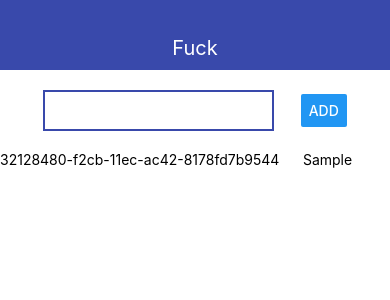
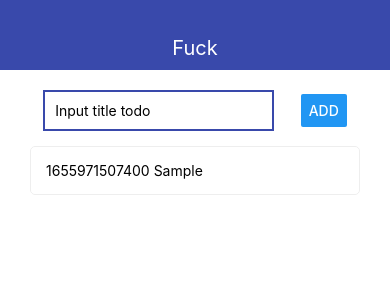
Before and after one commit to Tsyriulnikov/reactnative_demo, a React Native app: screen / in a window 390 px wide. Both pictures are taken after typing "Sample" into the empty fields and a click on the button "ADD". Shown: the top 300 px of the page. Built offline with nearby package versions, Linux system fonts and the light colour scheme.

Commit message:
v.28.06.22.2

```diff
--- a/App.tsx
+++ b/App.tsx
@@ -1,16 +1,16 @@
-import {Button, FlatList, StyleSheet, Text, View} from 'react-native';
+import {FlatList, StyleSheet, View} from 'react-native';
 import {Navbar} from './src/components/Navbar'
 import {AddTodo} from "./src/components/AddTodo";
 import {useState} from "react";
-import { v1 } from 'uuid';
 import {Todo} from "./src/components/Todo";
 
-export type todosType={
-    id:string
-    title:string
+
+export type TodosType = {
+    id: string
+    title: string
 }
 export default function App() {
-    const [todos, setTodos] = useState<Array<todosType>>([])
+    const [todos, setTodos] = useState<Array<TodosType>>([])
     const addTodoHandler = (title: string) => {
 
         // const newTodo = {
@@ -18,25 +18,35 @@ export default function App() {
         //     title: title
         // }
         // setTodos([...todos, newTodo])
-        setTodos(prev=>[
+        setTodos(prev => [
             ...prev,
             {
-                    id: v1(),
-                    title: title
+                id: Date.now().toString(),
+                title: title
             }
         ])
     }
-
+const removeTodo=(id:string)=>{
+    setTodos((prev)=>prev.filter((todo)=>id!==todo.id))
+}
 
     return (
         <View>
             <Navbar title={'Fuck'}/>
             <View style={styles.container}>
                 <AddTodo addTodoHandler={addTodoHandler}/>
+
+                <FlatList
+                    keyExtractor={item => item.id.toString()}
+                    data={todos}
+                    renderItem={({item}) => (<Todo id={item.id}
+                                                   title={item.title}
+                                                   callBackRemove={removeTodo}/>)}
+                />
+
             </View>
-            {todos.map(el=><Todo id={el.id} title={el.title}/>)}
+            {/*{todos.map(el => (<Todo key={el.id} id={el.id} todo={el}/>))}*/}
             {/*{todos.map(el=><Text key={el.id}>{el.title} </Text>)}*/}
-
         </View>
     );
 }
--- a/package.json
+++ b/package.json
@@ -16,14 +16,14 @@
     "react": "17.0.2",
     "react-dom": "17.0.2",
     "react-native": "0.68.2",
-    "react-native-web": "0.17.7",
-    "uuid": "^8.3.2"
+    "react-native-web": "0.17.7"
   },
   "devDependencies": {
     "@babel/core": "^7.12.9",
     "@types/react": "~17.0.21",
     "@types/react-native": "~0.66.13",
     "@types/uuid": "^8.3.4",
+    "@types/uuid4": "^2.0.0",
     "typescript": "~4.3.5"
   },
   "private": true
--- a/src/components/AddTodo.tsx
+++ b/src/components/AddTodo.tsx
@@ -1,5 +1,5 @@
 import React, {useState} from "react"
-import {View, StyleSheet, Button, TextInput, NativeSyntheticEvent, TextInputChangeEventData} from "react-native";
+import {View, StyleSheet, Button, TextInput, NativeSyntheticEvent, TextInputChangeEventData, Alert} from "react-native";
 
 type AddtodoType = {
     addTodoHandler: (title: string) => void
@@ -10,16 +10,24 @@ export const AddTodo = (props: AddtodoType) => {
     const onChangeHandler = (text: string) => {
         setInputTitle(text)
     }
-const addButtonHandler = () => {
-  props.addTodoHandler(inputTitle)
-   setInputTitle('')
-}
+    const addButtonHandler = () => {
+        if (inputTitle) {
+            props.addTodoHandler(inputTitle)
+            setInputTitle('')
+        } else {
+            Alert.alert('Require title todo!')
+        }
+    }
 
     return (
         <View style={styles.block}>
             <TextInput style={styles.input}
                        value={inputTitle}
-                       onChangeText={text => onChangeHandler(text)}
+                       onChangeText={onChangeHandler}
+                       placeholder={"Input title todo"}
+                       autoCorrect={false}
+                       autoCapitalize={'none'}
+                       autoFocus={true}
             />
             <Button title={'Add'} onPress={addButtonHandler}/>
         </View>
@@ -29,13 +37,16 @@ const styles = StyleSheet.create({
     block: {
         flexDirection: 'row',
         justifyContent: "space-around",
-        alignItems: 'center'
+        alignItems: 'center',
+        marginBottom: 15,
+
     },
     input: {
         width: '70%',
         borderStyle: 'solid',
         borderWidth: 2,
         borderColor: '#3949ab',
-        padding: 10
+        padding: 10,
+
     }
 })
--- a/src/components/Todo.tsx
+++ b/src/components/Todo.tsx
@@ -1,20 +1,40 @@
-import React from "react";
-import {View, Text, StyleSheet} from "react-native";
+import React, {useCallback} from "react";
+import {View, Text, StyleSheet, TouchableOpacity} from "react-native";
+import {TodosType} from "../../App";
 
 type TodoPropsType = {
     title: string
-    id:string
+    id: string
+    callBackRemove: (id: string) => void
 }
 export const Todo = (props: TodoPropsType) => {
+
+    const handlLongPress = () => {
+        props.callBackRemove(props.id)
+    }
     return (
-        <View>
-            <Text key={props.id}>{props.id}      {props.title}</Text>
-        </View>
+        <TouchableOpacity
+            // onLongPress={() => handlLongPress()}
+            onLongPress={props.callBackRemove.bind(null,props.id)}
+
+            onPress={() => console.log('Pressed ', props.id)}>
+            <View style={styles.todo}>
+                <Text>{props.id} {props.title}</Text>
+            </View>
+        </TouchableOpacity>
     )
 }
 
 const styles = StyleSheet.create(
     {
-        todo: {}
+        todo: {
+            flexDirection: 'row',
+            alignItems: 'center',
+            padding: 15,
+            borderWidth: 1,
+            borderColor: "#eee",
+            borderRadius: 5,
+            marginBottom: 10,
+        }
     }
 )
```
Also changed, not shown: 2 other files (tests, documents, lock files or other folders).
